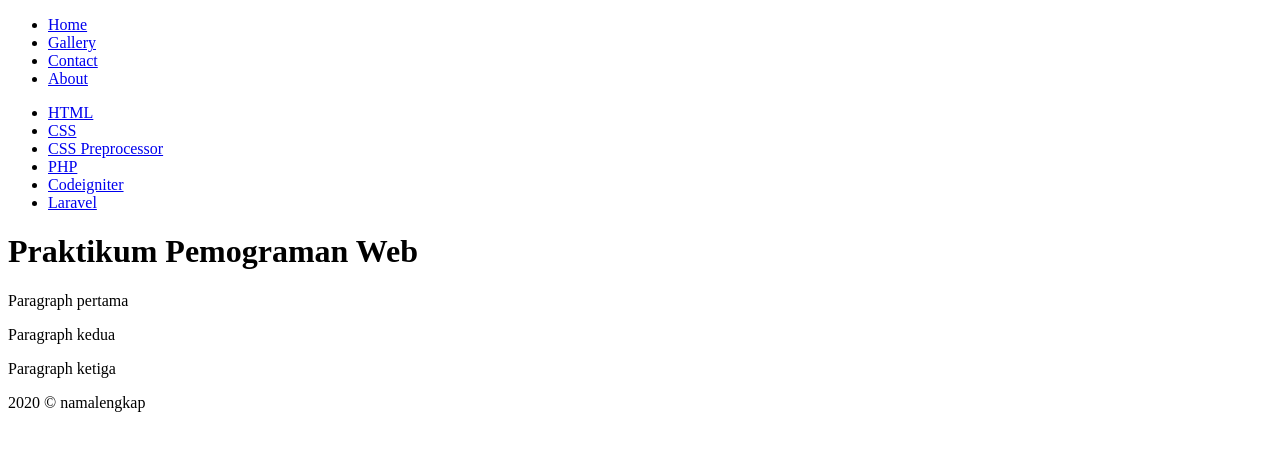
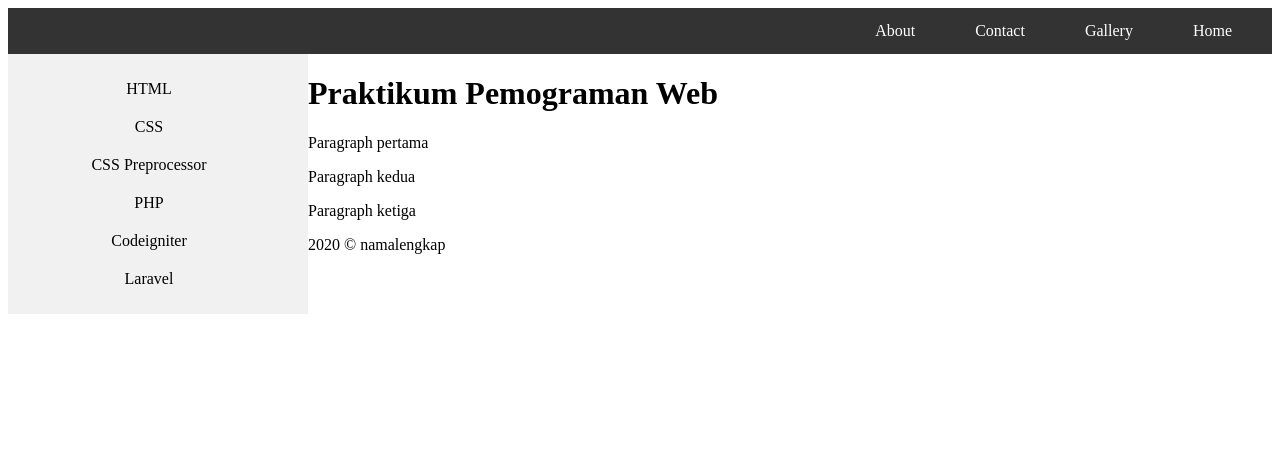
Before and after one commit to alvionita108/prakweb-cluster-a1, a PHP site: page / in a window 1280 px wide. Shown: the top 451 px of the page. Run offline with PHP 8.4, Linux system fonts and the light colour scheme.

Commit message:
Add files via upload

```diff
--- a/modul4/index.html
+++ b/modul4/index.html
@@ -2,7 +2,7 @@
 <html lang="en">
 <head>
     <title> Latihan CSS</title>
-
+    <link rel="stylesheet" href="variabel.css">
 </head>
 
 <body>
--- a/modul4/variabel.css
+++ b/modul4/variabel.css
@@ -5,10 +5,12 @@
   overflow: hidden;
   background-color: #333;
 }
+
 .navbar li {
   float: right;
   margin-right: 20px;
 }
+
 .navbar li a {
   display: block;
   color: white;
@@ -16,8 +18,36 @@
   padding: 14px 20px;
   text-decoration: none;
 }
+
 .navbar li a:hover {
   background-color: rgb 95, 223, 255;
 }
 
+.sidebar {
+  float: left;
+  height: auto;
+  width: 300px;
+  background-color: #f1f1f1;
+}
+
+.sidebar ul {
+  list-style-type: none;
+  padding: 0;
+  width: 200px;
+  text-align: center;
+  background-color: #f1f1f1;
+}
+
+.sidebar li a {
+  display: block;
+  color: #000;
+  padding: 10px 16px;
+  width: 250px;
+  text-decoration: none;
+}
+
+.sidebar li a:hover {
+  background-color: #555;
+  color: white;
+}
 /*# sourceMappingURL=variabel.css.map */
--- a/modul4/variabel.scss
+++ b/modul4/variabel.scss
@@ -31,3 +31,35 @@ $align1:center;
     }
 
 }
+
+.sidebar{
+    float: left;
+    height: auto;
+    width: 300px;
+    background-color: #f1f1f1;
+
+    ul{
+        list-style-type: none;
+        padding: 0;
+        width: 200px;
+        text-align: center;
+        background-color: #f1f1f1;
+    }
+
+    li{
+        a{
+            display: block;
+            color: #000;
+            padding: 10px 16px;
+            width: 250px;
+            text-decoration: none;
+        }
+    }
+
+    li{
+        a:hover{
+            background-color: #555;
+            color: white;
+        }
+    }
+}
```
Also changed, not shown: 1 other file.
